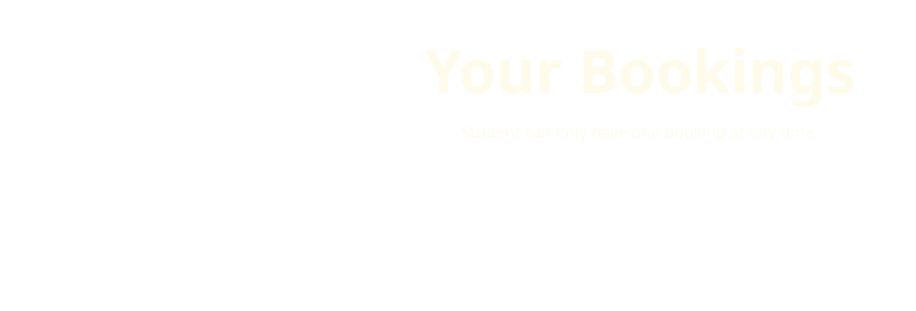
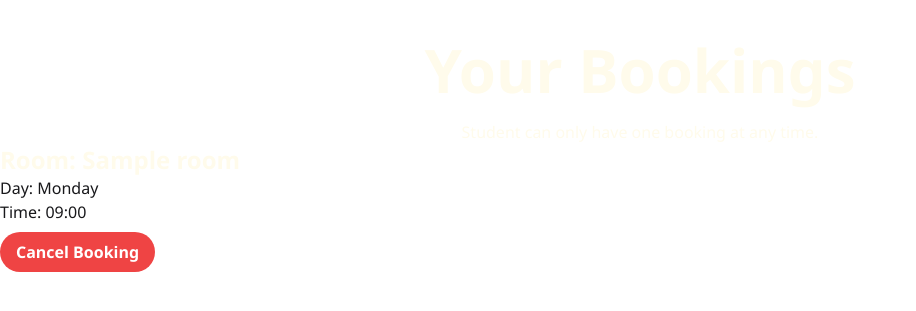
Before and after one commit to ItsRatcha/AS2, a Django app: page /my_bookings/ in a window 1280 px wide. Shown: the part 64-375 px from the top of the page, without its empty margins (0-916 px from the left). Run offline with Django 5.2, Linux system fonts and the light colour scheme; a user stored in the database is signed in; tables that the repository leaves empty hold one stand-in row (values such as "Sample post"); style sheets or scripts are compiled from the project's sources; some libraries are stand-ins or nearby versions.

Commit message:
Update mybooking

```diff
--- a/roombooking/bookings/templates/bookings/my_bookings.html
+++ b/roombooking/bookings/templates/bookings/my_bookings.html
@@ -4,14 +4,22 @@
 
 <h1 class="text-6xl font-bold text-amber-50 align-middle text-center mt-10">Your Bookings</h1>
 <p class="text-center text-bold text-amber-50 mt-5">Student can only have one booking at any time.</p>
-
-
-
-
-
-
-
-
-
-
+{% if bookings %}
+    <ul>
+    {% for booking in bookings %}
+        <li>
+        <h1 class="text-2xl font-semibold text-amber-50">Room: {{ booking.room.name }}</h1>
+        Day: {% if booking.day == 0 %}Monday{% elif booking.day == 1 %}Tuesday{% elif booking.day == 2 %}Wednesday{% elif booking.day == 3 %}Thursday{% elif booking.day == 4 %}Friday{% else %}Saturday{% endif %}
+        <h3>Time: {{ booking.get_start_time_display }}</h3>
+        <form method="post" action="{% url 'cancel_booking' booking.id %}">
+            {% csrf_token %}
+            <button type="submit" class="mt-2 mb-10 bg-red-500 hover:bg-red-700 text-white font-bold py-2 px-4 rounded-full">Cancel Booking</button>
+        <br>
+        </form>
+        </li>
+    {% endfor %}
+    </ul>
+{% else %}
+    <p>You don't have any bookings.</p>
+{% endif %}
 {% endblock %}
--- a/roombooking/bookings/views.py
+++ b/roombooking/bookings/views.py
@@ -76,6 +76,16 @@ def create_booking(request):
         room = Room.objects.get(id=room_id)
         booking = Booking(room=room, day=day, start_time=start_time, user=request.user)
         booking.save()
-        return redirect('index')
+        return redirect('my_bookings')
     except Room.DoesNotExist:
         return redirect('index')
+
+def cancel_booking(request, booking_id):
+    if not request.user.is_authenticated:
+        return redirect('index')
+    try:
+        booking = Booking.objects.get(id=booking_id, user=request.user)
+        booking.delete()
+        return redirect('my_bookings')
+    except Booking.DoesNotExist:
+        return redirect('my_bookings')
--- a/roombooking/roombooking/urls.py
+++ b/roombooking/roombooking/urls.py
@@ -29,6 +29,7 @@ urlpatterns = [
     path('login/', auth_views.LoginView.as_view(next_page='/'), name='login'),
     path('logout/', auth_views.LogoutView.as_view(next_page='/'), name='logout'),
     path('create_booking/', views.create_booking, name='create_booking'),
+    path('cancel_booking/<int:booking_id>/', views.cancel_booking, name='cancel_booking'),
 ]
 
 if settings.DEBUG:
```
